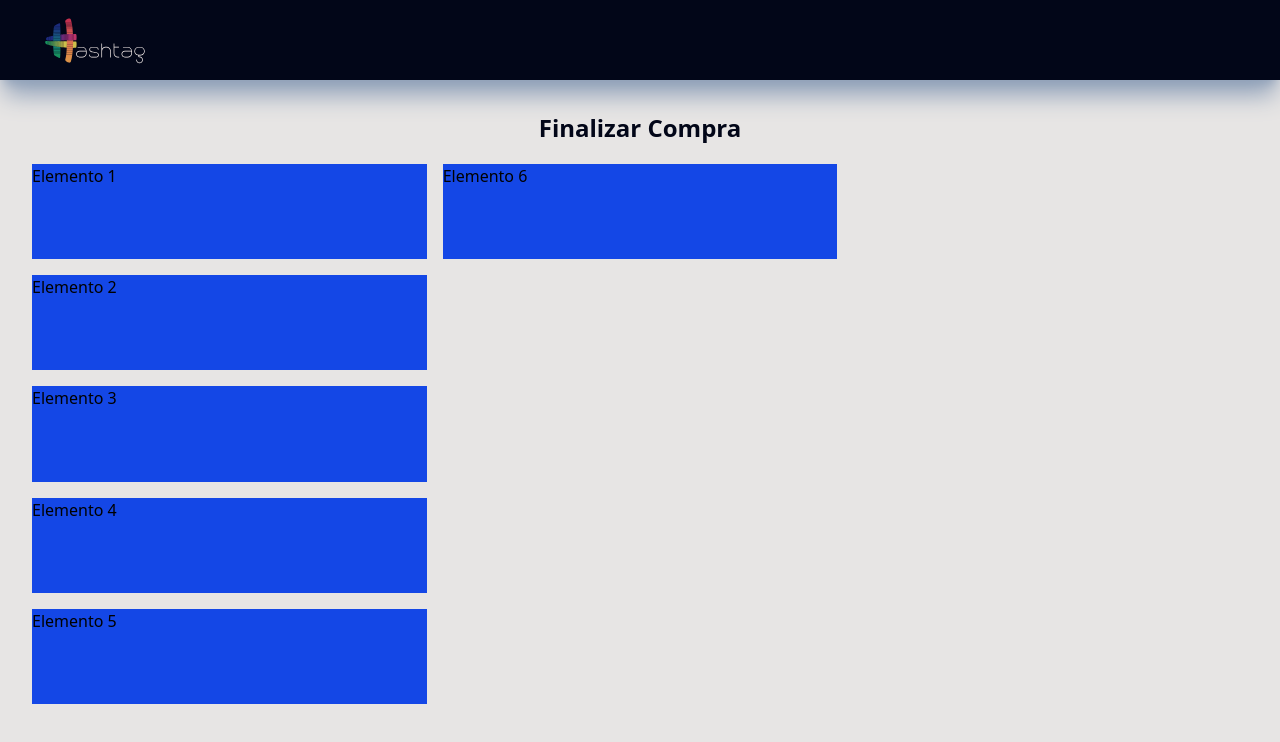
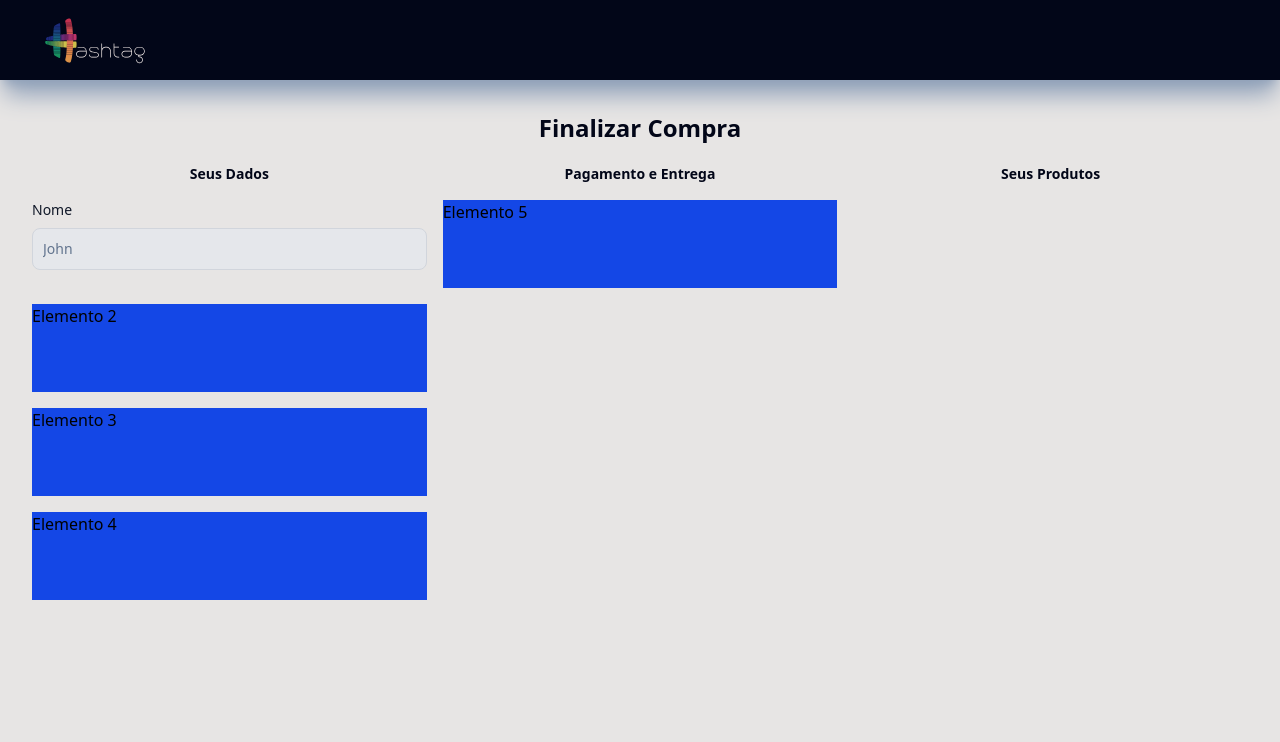
Before and after one commit to auriceliof/hashtag-MagazineProject, a React app in the folder frontend/: page /checkout in a window 1280 px wide. Shown: the top 742 px of the page. Built offline with nearby package versions, Linux system fonts and the light colour scheme; the HTML template or start-up script is replaced by a standard one.

Commit message:
style grid in chackout page

```diff
--- a/frontend/src/pages/CheckoutPage/Checkout.jsx
+++ b/frontend/src/pages/CheckoutPage/Checkout.jsx
@@ -1,16 +1,32 @@
+import FormInput from "../../utils/FormInput";
+
 const Checkout = () => {
   return (
     <main className="bg-stone-200 h-[calc(100dvh-5rem)]">
       <p className="text-center text-2xl font-bold text-slate-950 pt-8">
         Finalizar Compra
       </p>
-      <form className="grid grid-rows-5 grid-cols-3 grid-flow-col gap-4 h-3/4 mt-5 px-8">
-        <p className="bg-blue-700">Elemento 1</p>
+      <form className="grid grid-rows-[max-content_1fr_1fr_1fr_1fr_1fr] grid-cols-3 grid-flow-col gap-4 h-3/4 mt-5 px-8">
+        <p className="text-center text-sm font-bold text-slate-950">
+          Seus Dados
+        </p>
+        <FormInput
+          fieldType="text"
+          fieldName="Nome"
+          id="name"
+          placeholder="John"
+          required
+        />
         <p className="bg-blue-700">Elemento 2</p>
         <p className="bg-blue-700">Elemento 3</p>
         <p className="bg-blue-700">Elemento 4</p>
+        <p className="text-center text-sm font-bold text-slate-950 row-start-1">
+          Pagamento e Entrega
+        </p>
         <p className="bg-blue-700">Elemento 5</p>
-        <p className="bg-blue-700">Elemento 6</p>
+        <p className="text-center text-sm font-bold text-slate-950 row-start-1">
+          Seus Produtos
+        </p>
       </form>
     </main>
   );
--- /dev/null
+++ b/frontend/src/utils/FormInput.jsx
@@ -0,0 +1,26 @@
+export default function FormInput({
+  id,
+  fieldName,
+  fieldType,
+  placeholder,
+  required,
+  className = "",
+}) {
+  return (
+    <div className={className}>
+      <label
+        htmlFor={id}
+        className="block mb-2 text-sm font-medium text-gray-900"
+      >
+        {fieldName}
+      </label>
+      <input
+        id={id}
+        type={fieldType}
+        placeholder={placeholder}
+        className="block bg-gray-200 border border-gray-300 rounded-lg text-gray-900 text-sm w-full p-2.5 placeholder-slate-500"
+        required={required}
+      />
+    </div>
+  );
+}
```
